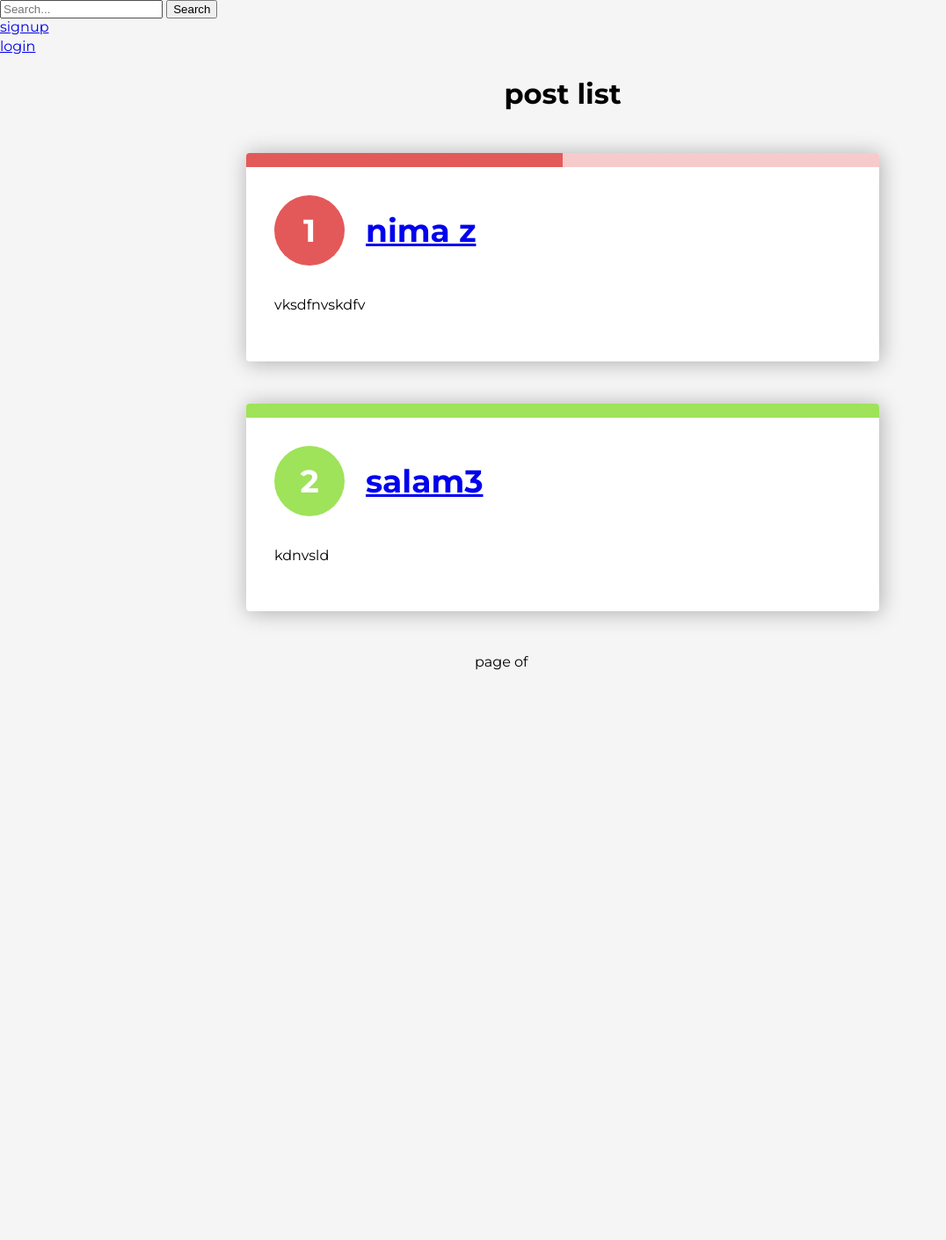
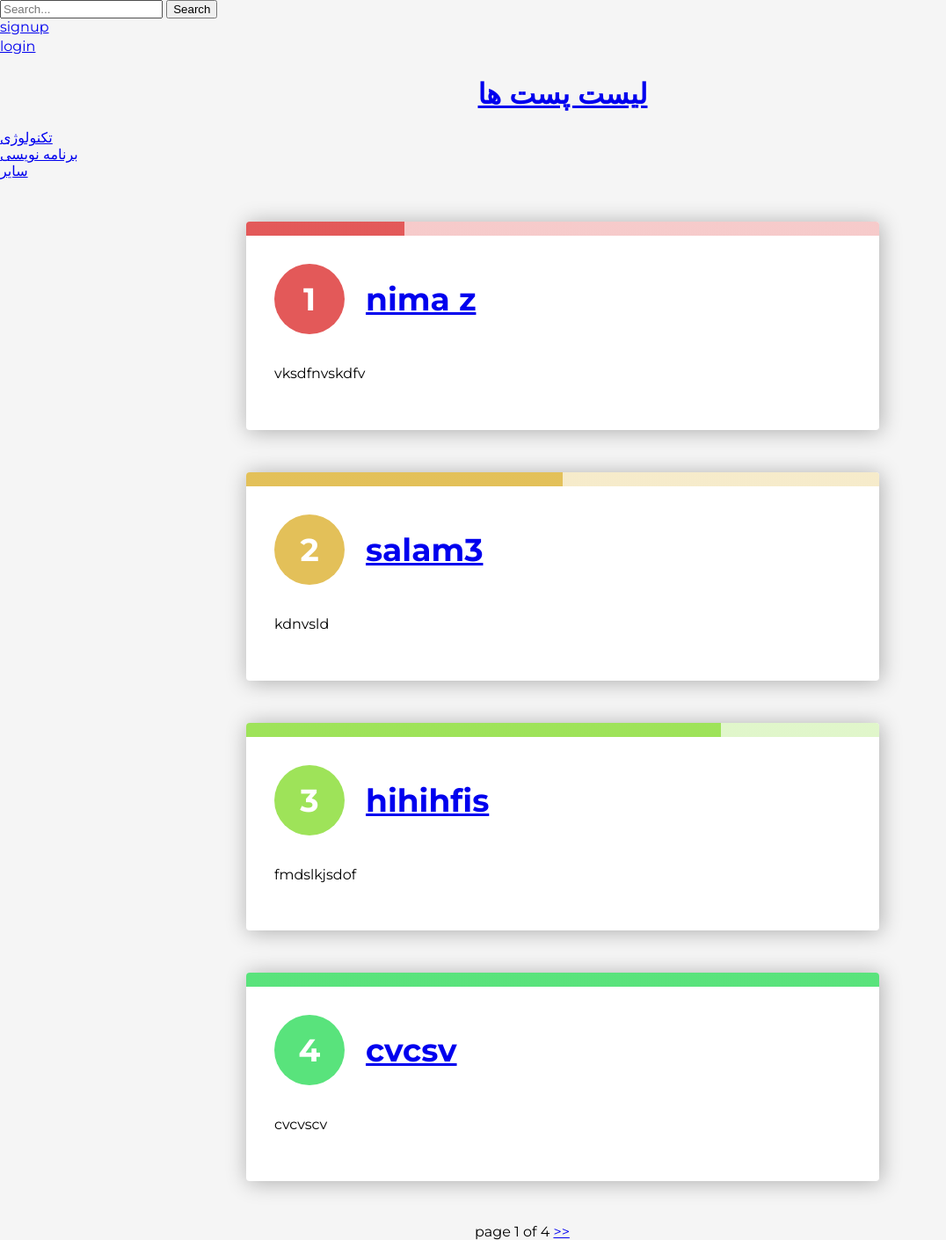
Before and after one commit to Nimazrz/djvs, a Django app: page /posts/ in a window 1280 px wide. Shown: the whole page at 88% size, without its empty margins (0-1076 px from the left). Before the commit the page ends 762 px from the top, so only its background shows below. Run offline with Django 5.2, Linux system fonts and the light colour scheme; data comes from the database, SQL or seed files in the repository; data that the repository does not hold is empty; parts of the project's set-up code (start-up, migrations or seed data) failed here and were passed over.

Commit message:
category

```diff
--- a/djproj/blog/froms.py
+++ b/djproj/blog/froms.py
@@ -44,7 +44,7 @@ class CraetePostForm(forms.ModelForm):
     image2 = forms.ImageField(required=False)
     class Meta:
         model = Post
-        fields = ['title', 'description', 'readingtime']
+        fields = ['title', 'description', 'readingtime', 'category']
 
 
 class SearchForm(forms.Form):
--- a/djproj/blog/models.py
+++ b/djproj/blog/models.py
@@ -21,6 +21,12 @@ class Post(models.Model):
         PUBLISHED = 'PB' , 'Published'
         REJECTED = 'RG' , 'Rejected'
 
+    CATEGORY_CHOICES=(
+        ('تکنولوژی','تکنولوژی'),
+        ('برنامه نویسی','برنامه نویسی'),
+        ('سایر','سایر'),
+    )
+
     #relation
     author = models.ForeignKey(User , on_delete=models.CASCADE , related_name="user_posts", verbose_name='نویسنده')
     #data field
@@ -33,11 +39,11 @@ class Post(models.Model):
     updated = models.DateTimeField(auto_now=True)
     #choice field
     status = models.CharField(max_length=225 , choices=Status.choices , default=Status.DRAFT,verbose_name='وضعیت')
+    category=models.CharField(max_length=20, choices=CATEGORY_CHOICES, default='سایر')
     readingtime = models.PositiveBigIntegerField()
     #custom manager
     objects = models.Manager()
     published = PublishManager()
-
     class Meta:
         ordering = ['-publish']
         indexes = [
--- a/djproj/blog/templates/blog/detail.html
+++ b/djproj/blog/templates/blog/detail.html
@@ -3,7 +3,7 @@
 {% load blog_tags %}
 {% block content %}
     <h1>post detail</h1>
-    <h2>{{post.title}} (by {{post.author}})</h2>
+    <h2>{{post.title}} (by <a href="#">{{post.author}}</a>)</h2>
 
 
         <p>{{post.description| markdown | sunsor }}</p>
--- a/djproj/blog/templates/blog/list.html
+++ b/djproj/blog/templates/blog/list.html
@@ -1,7 +1,20 @@
 {% extends 'parent/base.html'%}
 {% block title %}post list{% endblock %}
 {% block content %}
-    <h1>post list</h1>
+
+{% if category %}
+<h1><a href="{% url 'blog:post_list' %}"> لیست پست های {{ category }}</a></h1>
+{% else %}
+<h1><a href="{% url 'blog:post_list' %}">لیست پست ها</a></h1>
+{% endif %}
+
+
+<a href="{% url 'blog:post_list_category' 'تکنولوژی' %}">تکنولوژی</a>
+<br>
+<a href="{% url 'blog:post_list_category' 'برنامه نویسی' %}">برنامه نویسی</a>
+<br>
+<a href="{% url 'blog:post_list_category' 'سایر' %}">سایر</a>
+
 <ol style="--length: {{posts|length}}" role="list">
     {% for post in posts %}
         <li style="--i: {{forloop.counter}}">
@@ -19,5 +32,7 @@
         </li>
     {% endfor %}
 </ol>
-{% include 'partials/pagination.html' with page=page_obj %}
+
+
+{% include 'partials/pagination.html' with page=posts %}
 {% endblock %}
--- a/djproj/blog/urls.py
+++ b/djproj/blog/urls.py
@@ -11,11 +11,12 @@ urlpatterns=[
 
     path('',views.index, name='index'),
 
-    path('posts/',views.post_list,name='post_list'),  #this changes is for class based views
+    path('posts/',views.post_list,name='post_list'),
+    path('posts/<str:category>',views.post_list,name='post_list_category'),
 
      # path('posts/',views.PostListView.as_view(),name='post_list'),
 
-    path('posts/detail/<int:id>',views.post_detail,name='post_detail'), # this changes is for class based views
+    path('posts/detail/<int:id>',views.post_detail,name='post_detail'),
 
     # path('posts/<pk>',views.PostDetailView.as_view(),name='post_detail'),
 
--- a/djproj/blog/views.py
+++ b/djproj/blog/views.py
@@ -15,11 +15,15 @@ from django.contrib.auth import authenticate, login, logout #for login
 def index(request):
     return render(request , "blog/index.html" )
 #>> ______________________________________________________________________________________________________________________________________
-def post_list(request):
+def post_list(request, category=None):
+    if category is not None:
+        posts=Post.published.filter(category=category)
+    else:
+        posts = Post.published.all()
 
     posts = Post.published.all()
 
-    paginator = Paginator(posts, 2) #
+    paginator = Paginator(posts, 4) #
     page_number = request.GET.get('page',1)
     try:
         posts = paginator.page(page_number)
@@ -29,7 +33,8 @@ def post_list(request):
         posts = paginator.page(1)
 
     context={
-        'posts':posts
+        'posts':posts,
+        'category':category,
         }
     return render(request,'blog/list.html',context)
 # _______________________________________________________________________________________________________________________________________
```
Also changed, not shown: djproj/blog/migrations/0014_post_category.py (added).
